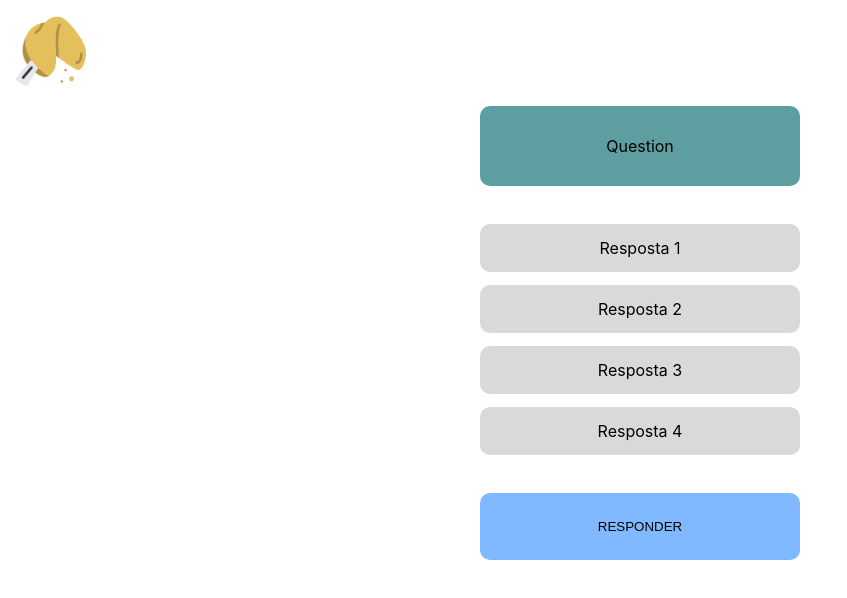
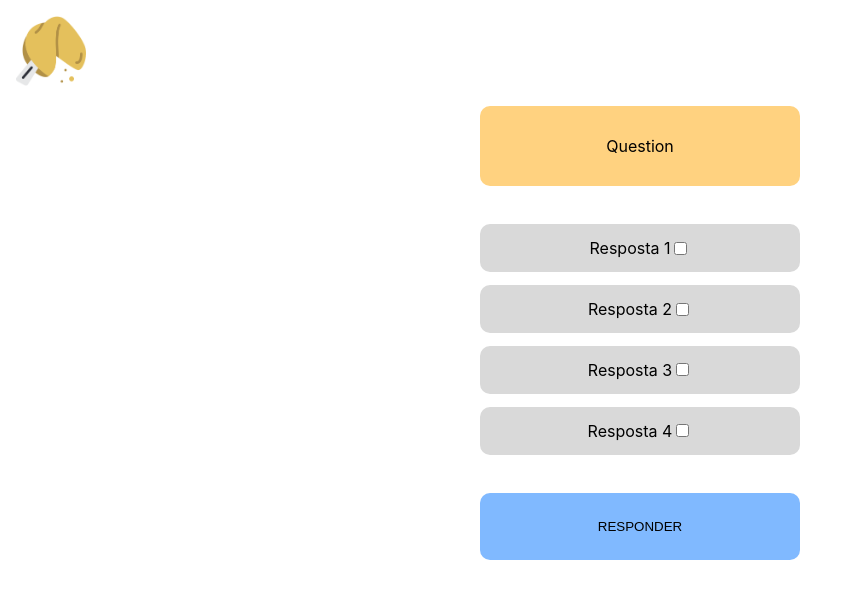
Before and after one commit to joaopedro-dev/fortunecookie, a Next.js app: page /questions in a window 1280 px wide. Shown: the top 598 px of the page, without its empty margins (0-847 px from the left). Built offline with nearby package versions, Linux system fonts and the light colour scheme.

Commit message:
Testando input

```diff
--- a/pages/questions.js
+++ b/pages/questions.js
@@ -1,7 +1,6 @@
 import Image from 'next/image'
 import styles from '../styles/questions.module.css'
 import Link from 'next/link'
-import { motion } from 'framer-motion'
 
 export default function questions() {
   return (
@@ -11,22 +10,29 @@ export default function questions() {
         </Link>
 
         <main className={styles.main}>
-        <section className={styles.questions_box}>
+        <form action="/api/quote" className={styles.questions_box} method='get|post'>
 
             <p className={styles.question_text}>Question</p>
             <ul className={styles.awnser_box}>
-                <li className={styles.awnser}>Resposta 1</li>
-                <li className={styles.awnser}>Resposta 2</li>
-                <li className={styles.awnser}>Resposta 3</li>
-                <li className={styles.awnser}>Resposta 4</li>
+                <li className={styles.awnser}>
+                  Resposta 1 <input name={styles.check1} type="checkbox"></input>
+                </li>
+                <li className={styles.awnser}>
+                  Resposta 2 <input name={styles.check2} type="checkbox"></input>
+                </li>
+                <li className={styles.awnser}>
+                  Resposta 3 <input name={styles.check3} type="checkbox"></input>
+                </li>
+                <li className={styles.awnser}>
+                  Resposta 4 <input name={styles.check4} type="checkbox"></input>
+                </li>
             </ul>
 
-            <button className={styles.awnser_btn}>
-              <Link href="/quotes" className={styles.btn_play}>
+            <button type='submit' className={styles.awnser_btn}>
                 <p className={styles.text_play}>RESPONDER</p>
-              </Link>
             </button>
-        </section>
+        </form>
+
       </main>
     </div>
   )
--- a/styles/questions.module.css
+++ b/styles/questions.module.css
@@ -25,7 +25,7 @@
     align-items: center;
     align-self: center;
     justify-content: center;
-    background-color: cadetblue;
+    background-color: #FFD280;
     height: 5rem;
     border-radius: 10px;
     width: 100%;
```
Also changed, not shown: pages/api/quote.js (renamed from pages/api/hello.js, +4 -4 lines), components/checkFunction.js (added), pages/quote.js (added).
